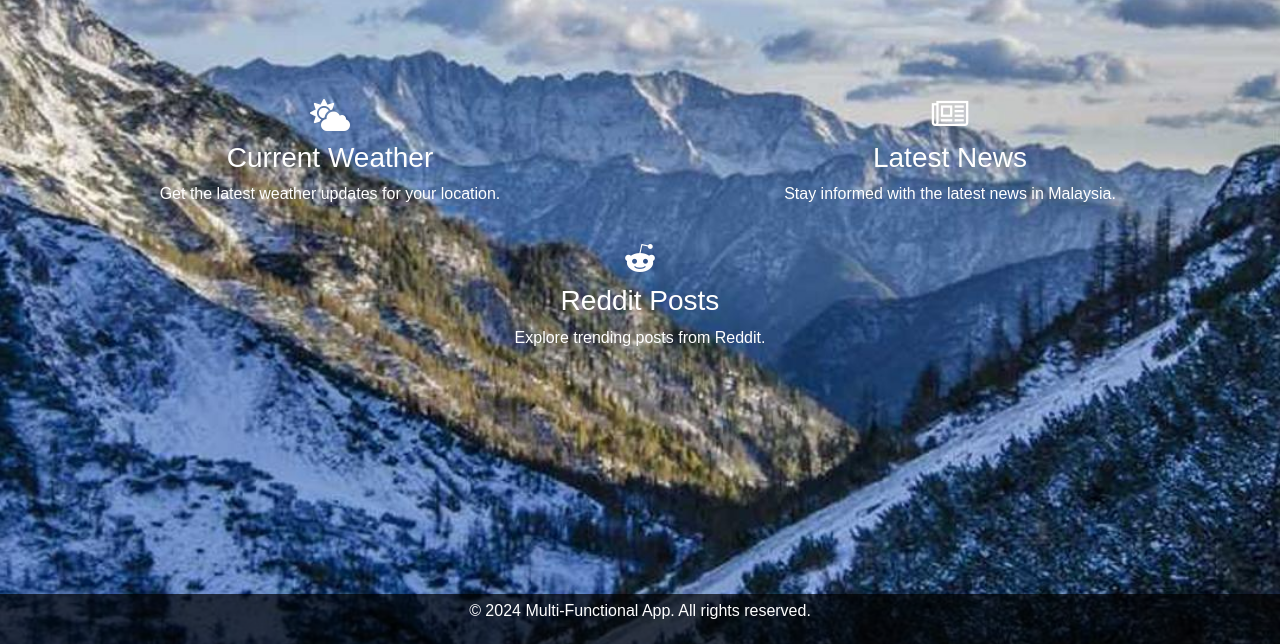
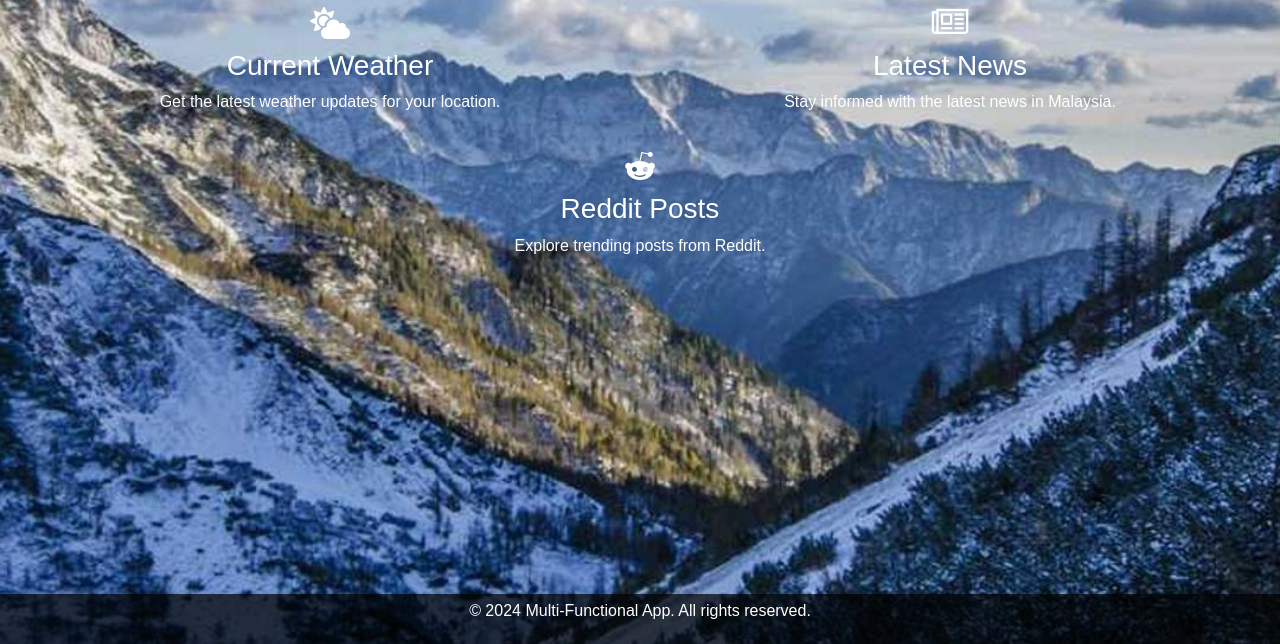
Before and after one commit to manli03/Multi_Functional_Web_API_Mobile_App, a plain HTML site: page index.html in a window 1280 px wide. Shown: the part 156-800 px from the top of the page. Drawn offline with nearby package versions, Linux system fonts and the light colour scheme.

Commit message:
Update CSS styles for index.html

```diff
--- a/index.html
+++ b/index.html
@@ -45,7 +45,8 @@
             flex-direction: column;
             align-items: center;
             width: 100%;
-            margin-bottom: 20%;
+            flex-grow: 1;
+            justify-content: center;
         }
         .feature-row {
             display: flex;
```
